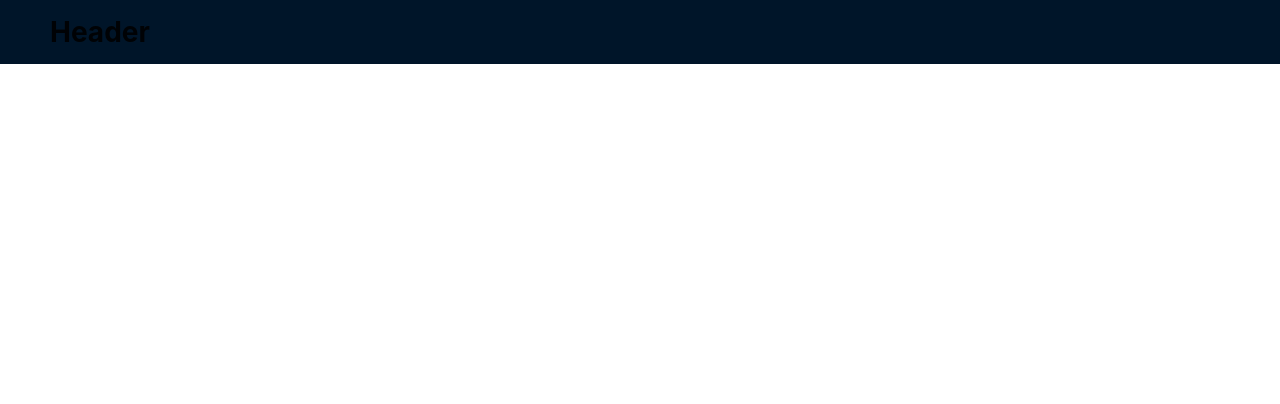
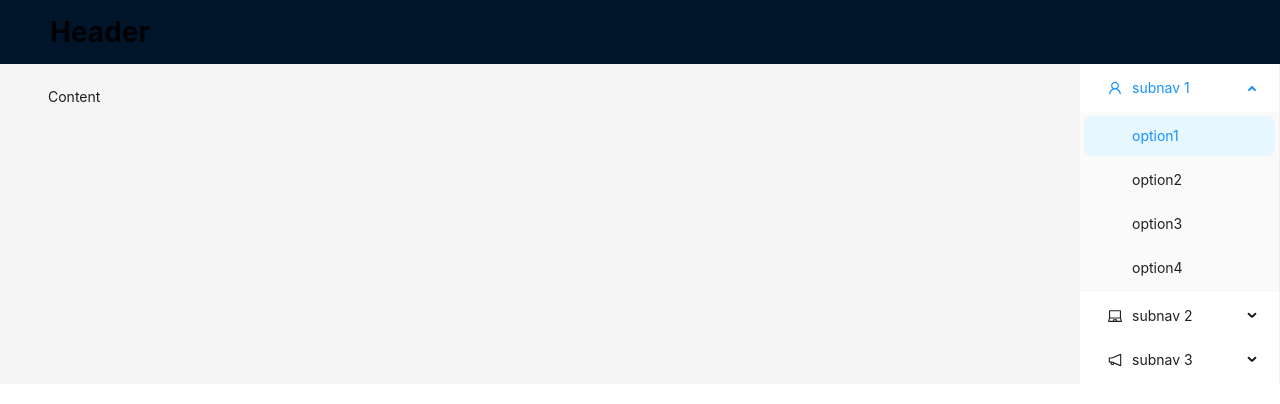
Before and after one commit to Nikxxx007/playersStats, a React (Create React App) app: page / in a window 1280 px wide. Shown: the top 404 px of the page. Built offline with nearby package versions, Linux system fonts and the light colour scheme.

Commit message:
Layout sider added

```diff
--- a/src/App.tsx
+++ b/src/App.tsx
@@ -3,7 +3,7 @@ import React, {FC} from 'react';
 // antd imports
 
 // project imports
-import MainLayout from "./layout";
+import MainLayout from "./layout/MainLayout";
 
 const App: FC = () => {
 
--- /dev/null
+++ b/src/layout/MainLayout/ContentLayout.tsx
@@ -0,0 +1,30 @@
+import React, {FC} from 'react';
+
+// antd
+import {Layout} from 'antd';
+import styled from "styled-components";
+import {LayoutProps} from "antd/lib/layout";
+
+const {Content} = Layout
+
+const StyledLayout: typeof Layout = styled(Layout)<LayoutProps>`
+  padding: 0 24px 24px
+` as any;
+
+const StyledContent: typeof Content = styled(Content)<LayoutProps>`
+  padding: 24px;
+  margin: 0;
+  min-height: 280px;
+` as any;
+
+const ContentLayout: FC = () => {
+    return (
+        <StyledLayout>
+            <StyledContent>
+                Content
+            </StyledContent>
+        </StyledLayout>
+    );
+};
+
+export default ContentLayout;
--- /dev/null
+++ b/src/layout/MainLayout/Sider/SiderContent/MenuLayout.tsx
@@ -0,0 +1,44 @@
+import React, {FC} from 'react';
+
+import {Menu, MenuProps} from 'antd';
+import { LaptopOutlined, NotificationOutlined, UserOutlined } from '@ant-design/icons';
+import styled from "styled-components";
+
+const StyledMenu: typeof Menu = styled(Menu)`
+  height: 100%;
+  border-right: 0;
+` as any;
+
+// ** temp item for testing
+const items2: MenuProps['items'] = [UserOutlined, LaptopOutlined, NotificationOutlined].map(
+    (icon, index) => {
+        const key = String(index + 1);
+
+        return {
+            key: `sub${key}`,
+            icon: React.createElement(icon),
+            label: `subnav ${key}`,
+
+            children: new Array(4).fill(null).map((_, j) => {
+                const subKey = index * 4 + j + 1;
+                return {
+                    key: subKey,
+                    label: `option${subKey}`,
+                };
+            }),
+        };
+    },
+);
+
+const MenuLayout: FC = () => {
+    return (
+        <StyledMenu
+            mode="inline"
+            defaultSelectedKeys={['1']}
+            defaultOpenKeys={['sub1']}
+            items={items2}
+        />
+    );
+};
+
+export default MenuLayout;
--- /dev/null
+++ b/src/layout/MainLayout/Sider/index.tsx
@@ -0,0 +1,25 @@
+import React, {FC} from 'react';
+
+import {Layout} from 'antd';
+import {LayoutProps} from 'antd/lib/layout'
+import styled from "styled-components";
+
+// project imports
+import MenuLayout from "./SiderContent/MenuLayout";
+
+const {Sider} = Layout
+
+const StyledSider: typeof Sider = styled(Sider)<LayoutProps>`
+  width: 200px;
+` as any;
+
+const MainSider: FC = () => {
+
+    return (
+        <StyledSider>
+            <MenuLayout />
+        </StyledSider>
+    );
+};
+
+export default MainSider;
--- a/src/layout/index.tsx
+++ b/src/layout/MainLayout/index.tsx
@@ -4,7 +4,9 @@ import React, {FC} from 'react';
 import {Layout} from 'antd';
 
 // project import
-import HeaderLayout from "./MainLayout/Header";
+import HeaderLayout from "./Header";
+import MainSider from "./Sider";
+import ContentLayout from "./ContentLayout";
 
 const MainLayout: FC = () => {
     return (
@@ -12,6 +14,10 @@ const MainLayout: FC = () => {
             <HeaderLayout>
                 <h1>Header</h1>
             </HeaderLayout>
+            <Layout>
+                <ContentLayout />
+                <MainSider />
+            </Layout>
         </Layout>
     );
 };
```
